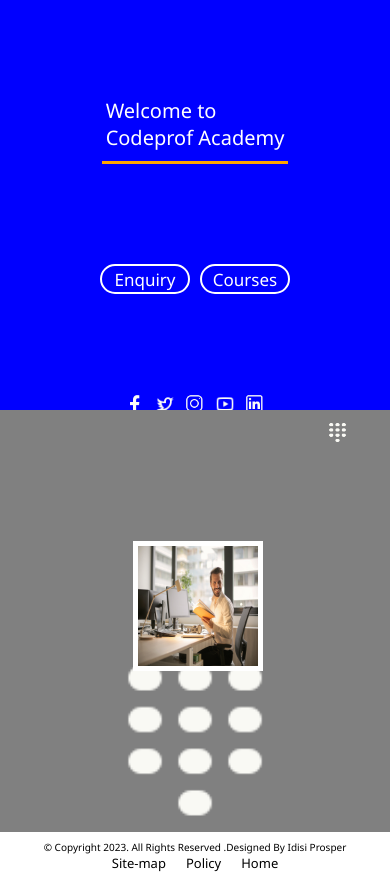
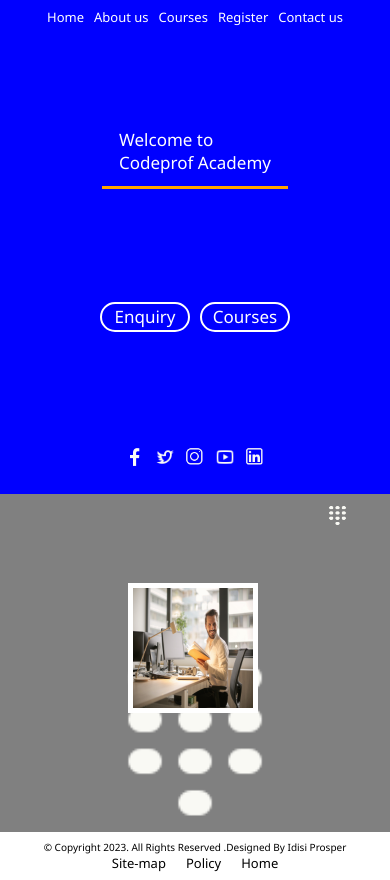
Before and after one commit to prospexycoding/ACADEMY, a plain HTML site: page index.html in a window 390 px wide. Shown: the part 82-962 px from the top of the page. Drawn offline with Linux system fonts and the light colour scheme.

Commit message:
Add files via upload

```diff
--- a/style.css
+++ b/style.css
@@ -396,7 +396,7 @@ footer nav a:hover{
 
     .first-section{
         width: 100%;
-        min-height: 50%;
+        min-height: 60%;
         display: flex;
         flex-direction: column;
         justify-content: center;
@@ -439,7 +439,7 @@ footer nav a:hover{
     }
 
     .welcome h1{
-        font-size: 20px;
+        font-size: 17px;
         color: white;
         font-weight: 400;
     }
@@ -498,7 +498,7 @@ footer nav a:hover{
 
     .second-section{
         width: 100%;
-        min-height: 50%;
+        min-height: 40%;
         display: flex;
         flex-direction: row;
         justify-content: center;
@@ -548,7 +548,7 @@ footer nav a:hover{
         justify-content: center;
         align-items: center;
         position: absolute;
-        left: 100px;
+        left: 95px;
         top: 100px;
     }
 
```
